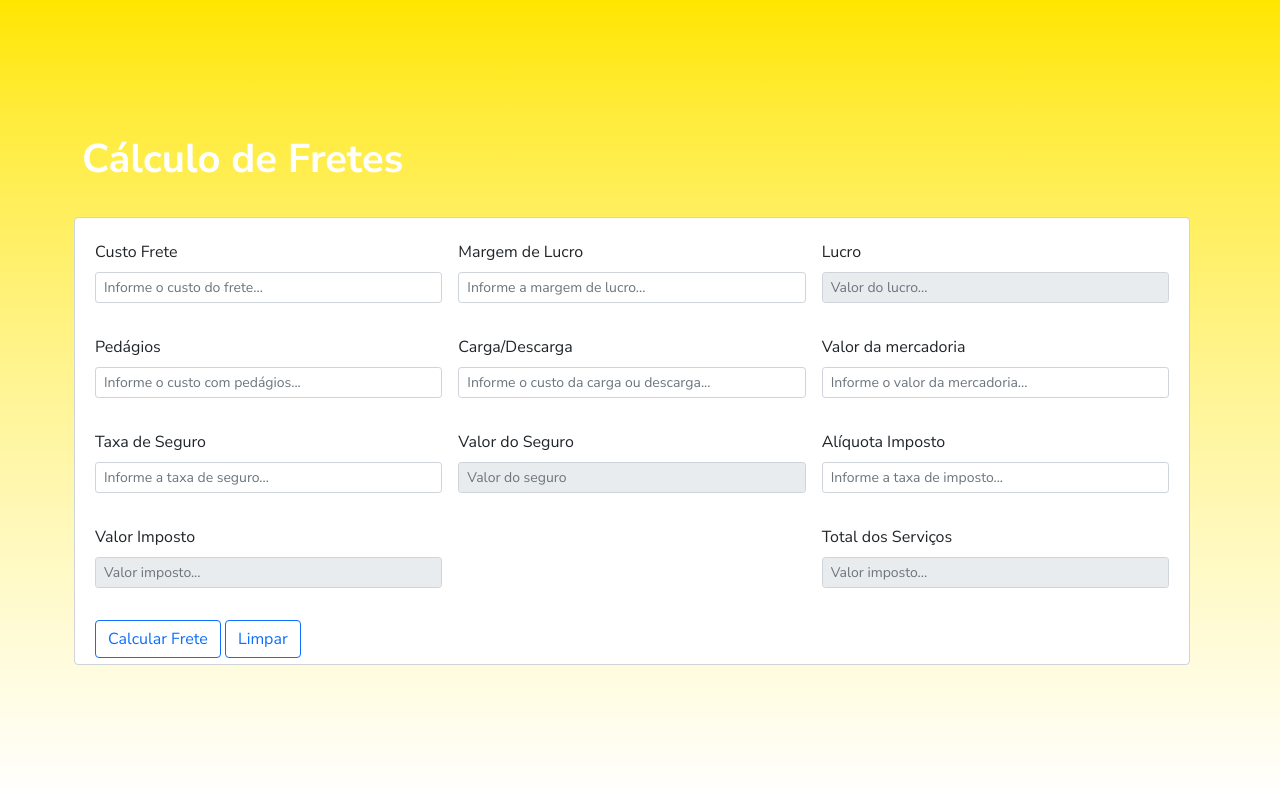
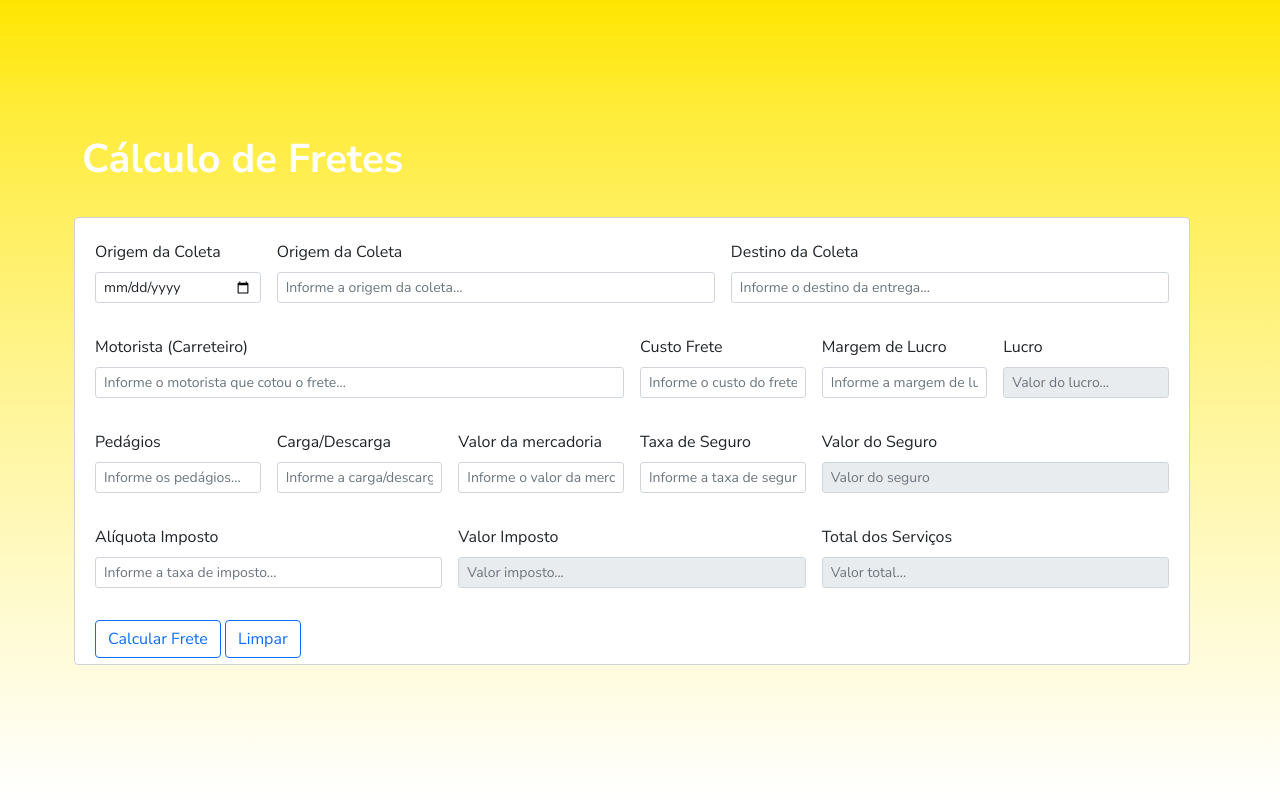
Before and after one commit to rbfreires/treinocalcjs, a PHP site: page / in a window 1280 px wide. Run offline with PHP 8.4, Linux system fonts and the light colour scheme; some libraries are stand-ins or nearby versions.

Commit message:
melhorias

```diff
--- a/Js/script.js
+++ b/Js/script.js
@@ -1,19 +1,77 @@
+// declarações globais de variáveis
+const custofrete = document.querySelector("#custofrete");
+const mlucro = document.querySelector("#margemlucro");
+const txseguro = document.querySelector("#taxaseguro");
+const vLucro = document.querySelector("#lucro");
+const vSeguro = document.querySelector("#valorseguro");
+const valCarga = document.querySelector("#valorcarga");
+const tximposto = document.querySelector("#taxaimposto");
+const valPedagio = document.querySelector("#custopedagio");
+const valCargaDescarga = document.querySelector("#cargadescarga");
+const processa = document.querySelector("#calculo");
+
+// função clucro
 function clucro() {
-  const custofrete = document.querySelector("#custofrete");
-  const mlucro = document.querySelector("#margemlucro");
+  if (custofrete.value == "") {
+    alert("Informar o custo do frete.");
+    custofrete.focus();
+    return;
+  }
   const valorCusto = custofrete.value;
   const valorMlucro = mlucro.value;
   const result = (valorCusto * valorMlucro) / 100;
-  const vLucro = "R$" + result.toFixed(2);
+  const vLucro = result;
   document.querySelector("#lucro").value = vLucro;
 }
 
+// função  cseguro
 function cseguro() {
-  const txseguro = document.querySelector("#taxaseguro");
-  const valCarga = document.querySelector("#valorcarga");
   const taxaSeguro = txseguro.value;
   const valorCarga = valCarga.value;
   const calcseguro = (valorCarga * taxaSeguro) / 100;
-  const vSeguro = "R$" + calcseguro.toFixed(2);
+  const vSeguro = calcseguro;
   document.querySelector("#valorseguro").value = vSeguro;
 }
+
+// função cimposto
+function cimposto() {
+  if (custofrete.value == "") {
+    alert("Informar o custo do frete.");
+    custofrete.focus();
+    return;
+  }
+
+  if (valPedagio.value == "") {
+    valPedagio.value = 0;
+  }
+  if (valCargaDescarga.value == "") {
+    valCargaDescarga.value = 0;
+  }
+
+  const VcustoFrete = custofrete.value;
+  const Vlucro = vLucro.value;
+  const Vseguro = vSeguro.value;
+  const Vpedagio = valPedagio.value;
+  const VcargaEdescarga = valCargaDescarga.value;
+  const TXimposto = tximposto.value;
+
+  const soma1 =
+    parseFloat(VcustoFrete) +
+    parseFloat(Vlucro) +
+    parseFloat(Vpedagio) +
+    parseFloat(VcargaEdescarga) +
+    parseFloat(Vseguro);
+
+  const Vimposto = (soma1 * TXimposto) / 100;
+
+  const TotServ = parseFloat(soma1) + parseFloat(Vimposto);
+
+  document.querySelector("#valorimposto").value = Vimposto.toLocaleString(
+    "pt-br",
+    { style: "currency", currency: "BRL" }
+  );
+  document.querySelector("#totalservico").value = TotServ.toLocaleString(
+    "pt-br",
+    { style: "currency", currency: "BRL" }
+  );
+}
--- a/index.php
+++ b/index.php
@@ -1,38 +1,55 @@
 <?php
 
-include('header.php');
-include('footer.php');
+include('includes/header.php');
+
 ?>
 
 <div class="content container-fluid">
     <div class="container box">
         <h1 class="tituloform">Cálculo de Fretes</h1>
-        <form action="" class="principal row g-3 form-control d-flex justify-content-between">
-            <div class="mb-3 col-sm-4">
+        <form class="principal row g-3 form-control d-flex justify-content-between">
+            <div class="mb-3 col-sm-2">
+                <label for="data" class="form-label">Origem da Coleta</label>
+                <input type="date" class="form-control form-control-sm" name="data" id="data" aria-describedby="helpId" placeholder="Informe a data...">
+            </div>
+            <div class="mb-3 col-sm-5">
+                <label for="origem" class="form-label">Origem da Coleta</label>
+                <input type="text" class="form-control form-control-sm" name="origem" id="origem" aria-describedby="helpId" placeholder="Informe a origem da coleta...">
+            </div>
+            <div class="mb-3 col-sm-5">
+                <label for="destino" class="form-label">Destino da Coleta</label>
+                <input type="text" class="form-control form-control-sm" name="destino" id="destino" aria-describedby="helpId" placeholder="Informe o destino da entrega...">
+            </div>
+            <div class="mb-3 col-sm-6">
+                <label for="carreteiro" class="form-label">Motorista (Carreteiro)</label>
+                <input type="text" class="form-control form-control-sm" name="carreteiro" id="carreteiro" aria-describedby="helpId" placeholder="Informe o motorista que cotou o frete...">
+            </div>
+            <form class="principal row g-3 form-control d-flex justify-content-between">
+                <div class="mb-3 col-sm-2">
                     <label for="custofrete" class="form-label">Custo Frete</label>
-                <input type="text" class="custofrete form-control form-control-sm" name="custofrete" id="custofrete" aria-describedby="helpId" placeholder="Informe o custo do frete..." onkeyup="formatMoeda()" required>
+                    <input type="text" class="custofrete form-control form-control-sm" name="custofrete" id="custofrete" aria-describedby="helpId" placeholder="Informe o custo do frete...">
                 </div>
-            <div class="mb-3 col-sm-4">
+                <div class="mb-3 col-sm-2">
                     <label for="margemlucro" class="form-label">Margem de Lucro</label>
                     <input type="text" class="form-control form-control-sm" name="margemlucro" id="margemlucro" aria-describedby="helpId" placeholder="Informe a margem de lucro..." onkeyup="clucro()" required>
                 </div>
-            <div class="mb-3 col-sm-4">
+                <div class="mb-3 col-sm-2">
                     <label for="lucro" class="form-label">Lucro</label>
                     <input type="text" class="form-control form-control-sm" name="lucro" id="lucro" aria-describedby="helpId" placeholder="Valor do lucro..." readonly>
                 </div>
-            <div class="mb-3 col-sm-4">
+                <div class="mb-3 col-sm-2">
                     <label for="custopedagio" class="form-label">Pedágios</label>
-                <input type="text" class="form-control form-control-sm" name="custopedagio" id="custopedagio" aria-describedby="helpId" placeholder="Informe o custo com pedágios...">
+                    <input type="text" class="form-control form-control-sm" name="custopedagio" id="custopedagio" aria-describedby="helpId" placeholder="Informe os pedágios...">
                 </div>
-            <div class="mb-3 col-sm-4">
+                <div class="mb-3 col-sm-2">
                     <label for="cargadescarga" class="form-label">Carga/Descarga</label>
-                <input type="text" class="form-control form-control-sm" name="cargadescarga" id="cargadescarga" aria-describedby="helpId" placeholder="Informe o custo da carga ou descarga...">
+                    <input type="text" class="form-control form-control-sm" name="cargadescarga" id="cargadescarga" aria-describedby="helpId" placeholder="Informe a carga/descarga...">
                 </div>
-            <div class="mb-3 col-sm-4">
+                <div class="mb-3 col-sm-2">
                     <label for="valorcarga" class="form-label">Valor da mercadoria</label>
                     <input type="text" class="form-control form-control-sm" name="valorcarga" id="valorcarga" aria-describedby="helpId" placeholder="Informe o valor da mercadoria..." required>
                 </div>
-            <div class="mb-3 col-sm-4">
+                <div class="mb-3 col-sm-2">
                     <label for="taxaseguro" class="form-label">Taxa de Seguro</label>
                     <input type="text" class="form-control form-control-sm" name="taxaseguro" id="taxaseguro" aria-describedby="helpId" placeholder="Informe a taxa de seguro..." onkeyup="cseguro()" required>
                 </div>
@@ -50,12 +67,17 @@ include('footer.php');
                 </div>
                 <div class="mb-3 col-sm-4">
                     <label for="totalservico" class="form-label">Total dos Serviços</label>
-                <input type="text" class="form-control form-control-sm" name="totalservico" id="totalservico" aria-describedby="helpId" placeholder="Valor imposto..." readonly>
+                    <input type="text" class="form-control form-control-sm" name="totalservico" id="totalservico" aria-describedby="helpId" placeholder="Valor total..." readonly>
                 </div>
                 <div class="botao">
-                <button class="btn calc btn-outline-primary" id="calculo">Calcular Frete</button>
+                    <button type="button" class="btn calc btn-outline-primary" id="calculo" onclick="cimposto()">Calcular Frete</button>
                     <button class="btn btn-outline-primary">Limpar</button>
                 </div>
             </form>
     </div>
 </div>
+<?php
+
+include('includes/footer.php');
+
+?>
```
Also changed, not shown: includes/footer.php (renamed from footer.php), includes/header.php (renamed from header.php). Lines whose indentation alone changed are shown as unchanged.
